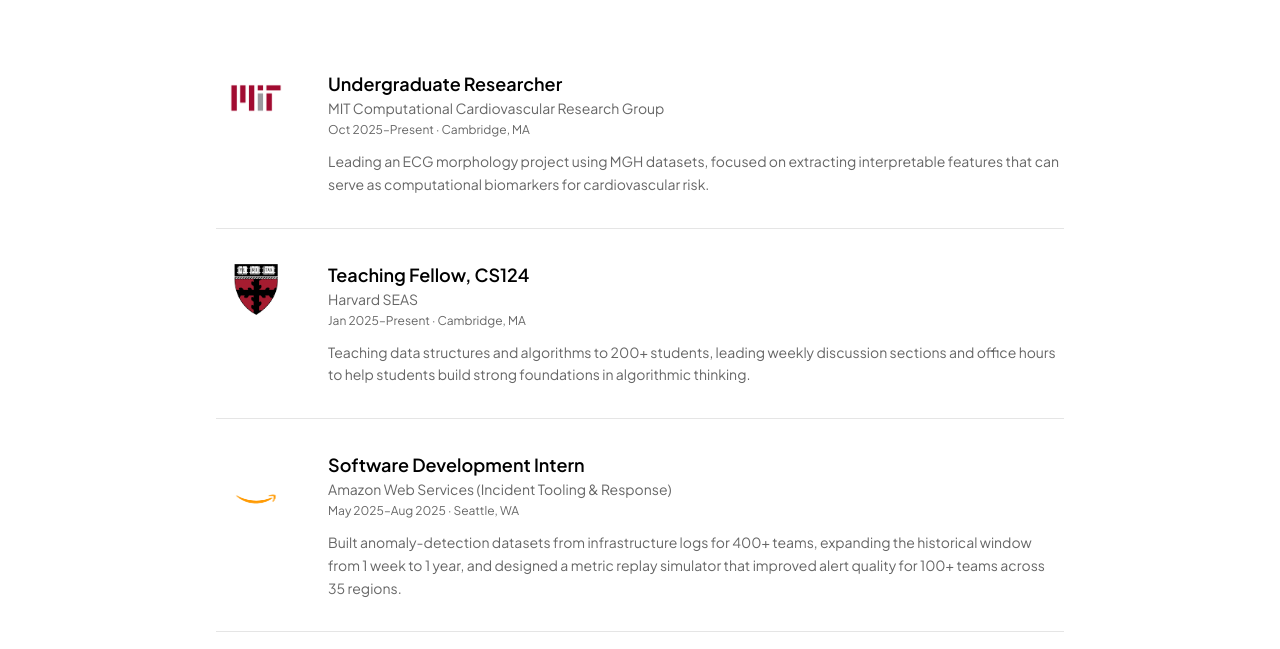
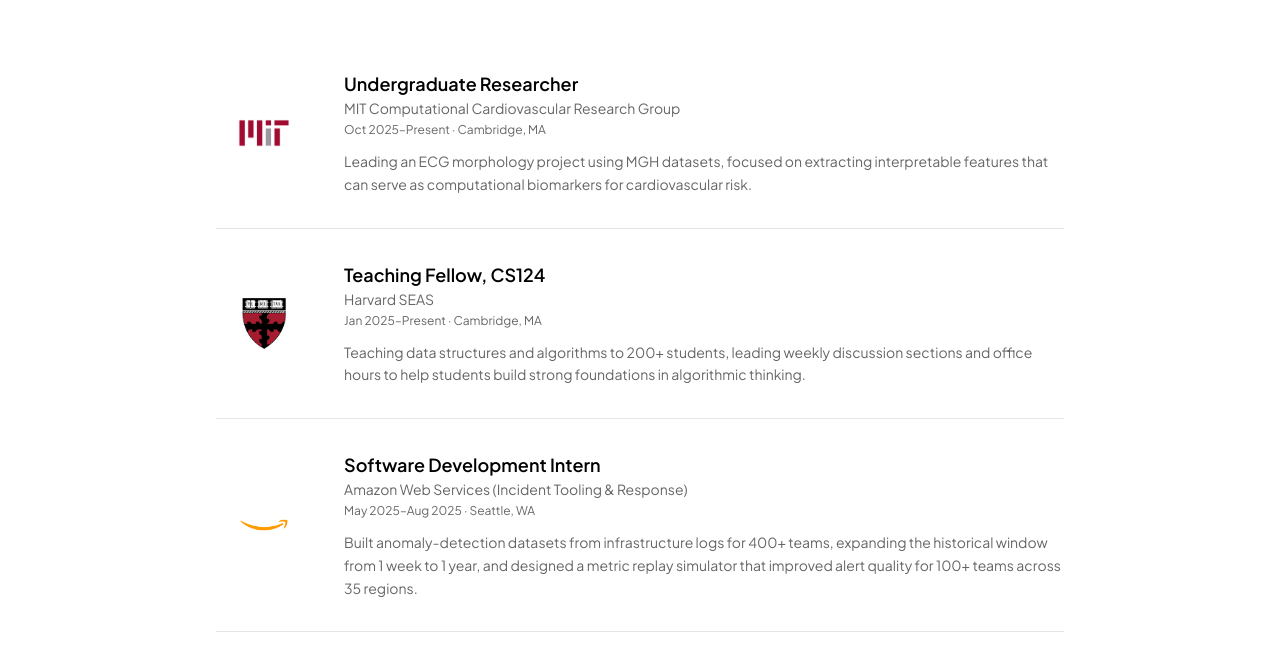
Before and after one commit to kharper2/kathrynharper, a Next.js app: page /experience in a window 1280 px wide. Shown: the part 263-912 px from the top of the page. Built offline with nearby package versions, Linux system fonts and the light colour scheme.

Commit message:
Make Amazon logo bigger and center all icons on Experience page

```diff
--- a/components/ExperienceItem.tsx
+++ b/components/ExperienceItem.tsx
@@ -10,10 +10,10 @@ export default function ExperienceItem({ entry }: ExperienceItemProps) {
     <div className="border-b border-border py-8 last:border-0">
       <div className="flex gap-8">
         {/* Left: Icon */}
-        <div className="flex-shrink-0 flex items-start justify-center w-20">
+        <div className="flex-shrink-0 flex items-center justify-center w-24">
           <CompanyIcon
             icon={entry.icon}
-            className={entry.org?.toLowerCase().includes('amazon') || entry.org?.toLowerCase().includes('aws') ? 'w-24 h-24' : 'w-14 h-14'}
+            className={entry.org?.toLowerCase().includes('amazon') || entry.org?.toLowerCase().includes('aws') ? 'w-32 h-32' : 'w-14 h-14'}
           />
         </div>
 
```
